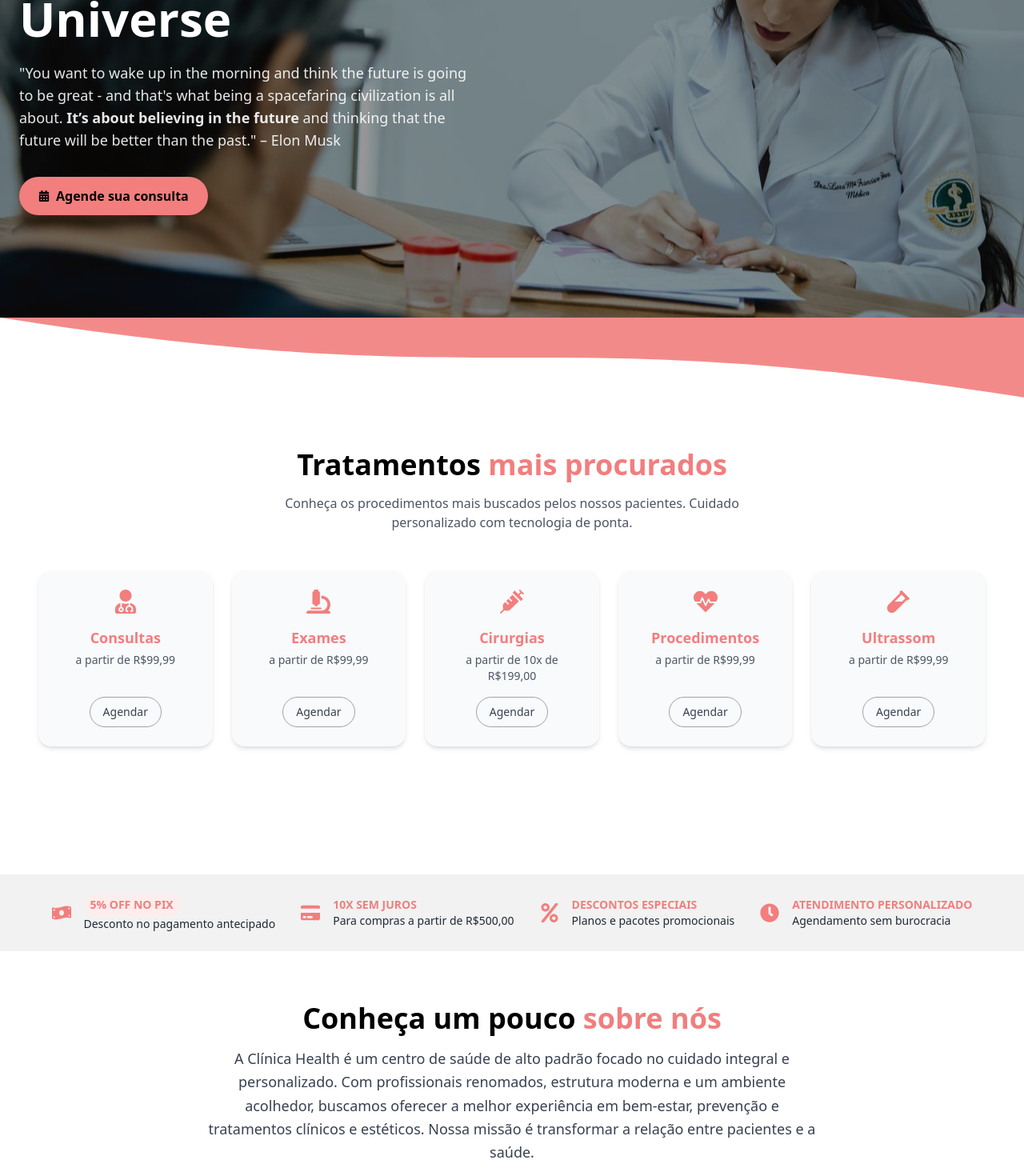
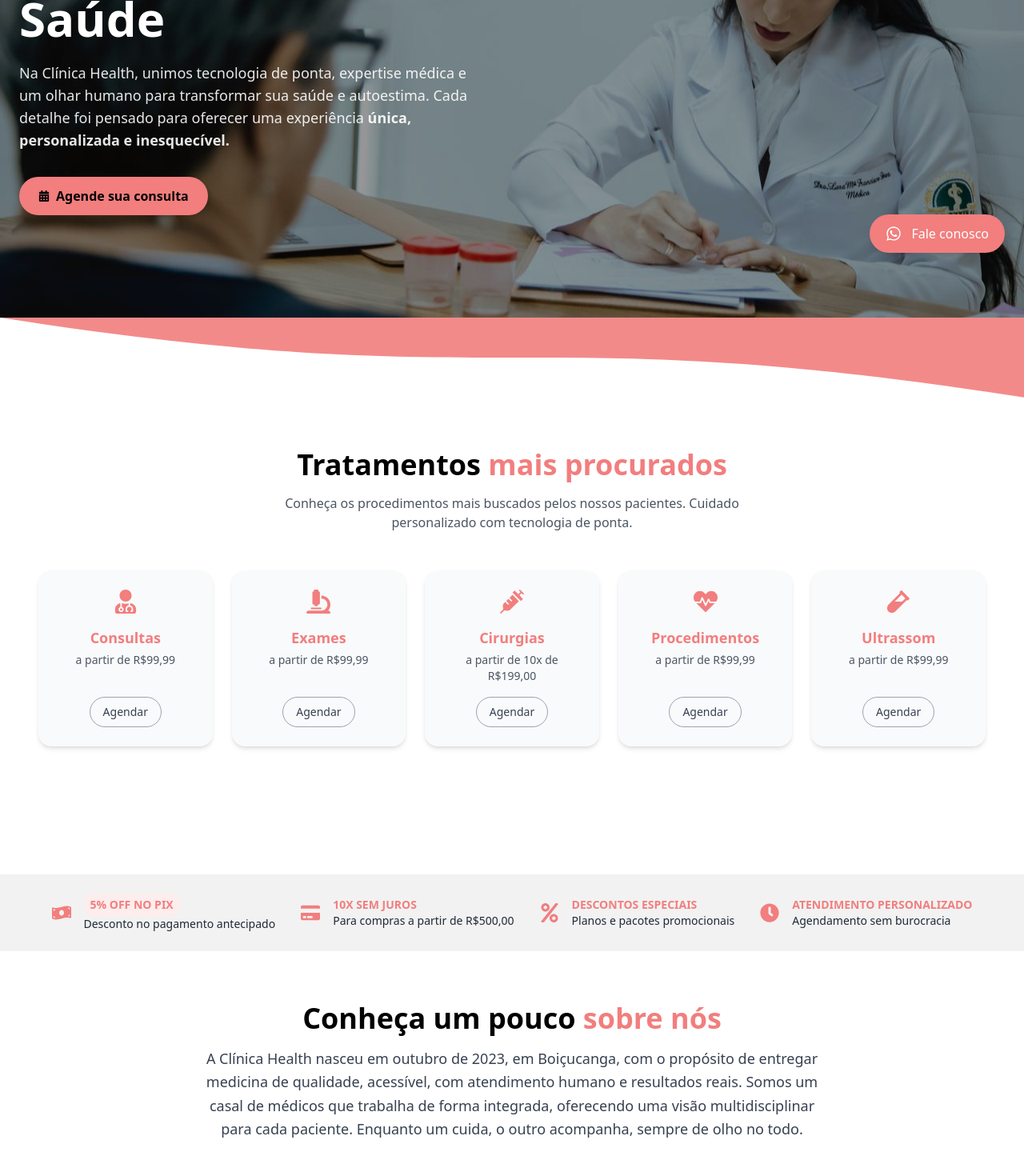
Before and after one commit to Bruno-Alvez/clinic-health-website, a React (Vite) app: page /home in a window 1280 px wide. Shown: the part 460-1930 px from the top of the page at 80% size. Built offline with nearby package versions, Linux system fonts and the light colour scheme.

Commit message:
feat: add WhatsApp CTA button and finalize specialty navigation structure

```diff
--- a/src/components/AboutSection.jsx
+++ b/src/components/AboutSection.jsx
@@ -52,7 +52,7 @@ const AboutSection = () => {
           Conheça um pouco <span className="text-[#F27E7E]">sobre nós</span>
         </h2>
         <p className="text-gray-700 text-lg leading-relaxed">
-          A Clínica Health é um centro de saúde de alto padrão focado no cuidado integral e personalizado. Com profissionais renomados, estrutura moderna e um ambiente acolhedor, buscamos oferecer a melhor experiência em bem-estar, prevenção e tratamentos clínicos e estéticos. Nossa missão é transformar a relação entre pacientes e a saúde.
+         A Clínica Health nasceu em outubro de 2023, em Boiçucanga, com o propósito de entregar medicina de qualidade, acessível, com atendimento humano e resultados reais. Somos um casal de médicos que trabalha de forma integrada, oferecendo uma visão multidisciplinar para cada paciente. Enquanto um cuida, o outro acompanha, sempre de olho no todo.
         </p>
       </div>
 
--- a/src/components/ClinicDifferentials.jsx
+++ b/src/components/ClinicDifferentials.jsx
@@ -10,21 +10,21 @@ function DiferenciaisSection() {
       title: "Tecnologia de Precisão",
       subtitle: "Aparelho Solon",
       description:
-        "Tratamentos com altíssima performance e segurança, utilizando uma das tecnologias mais modernas da estética médica.",
+        "Tecnologia nacional multifuncional com laser para melasma, acne, rejuvenescimento, rosácea e muito mais",
       image: img1,
-    },
-    {
-      title: "Tratamentos Personalizados",
-      subtitle: "Solução Atria",
-      description:
-        "Protocolos sob medida com foco em resultados reais e duradouros, aliados à experiência de nossos especialistas.",
-      image: img2,
     },
     {
       title: "Excelência Médica",
       subtitle: "Equipe Especializada",
       description:
         "Profissionais altamente capacitados e atualizados com as inovações mais recentes da medicina clínica e estética.",
+      image: img2,
+    },
+    {
+      title: "Tratamentos Personalizados",
+      subtitle: "Solução Atria",
+      description:
+        "Ultrassom micro e macrofocado, ideal para lifting facial e flacidez corporal, com resultados visíveis e duradouros.",
       image: img3,
     },
     {
@@ -47,7 +47,7 @@ function DiferenciaisSection() {
         >
           Nossos <span className="text-[#F27E7E]">Diferenciais</span>
           <p className="mt-4 font-normal text-gray-600 text-lg max-w-3xl mx-auto">
-          A Clínica Health oferece tecnologias e metodologias de última geração, as melhores disponíveis no mercado atual.
+          Nosso maior diferencial é esse cuidado médico completo, com acompanhamento real, sem promessas vazias, e com um olhar técnico e atualizado. A gente une conhecimento, carinho e tecnologia de ponta.
           </p>
         </motion.h2>
 
--- a/src/components/Footer.jsx
+++ b/src/components/Footer.jsx
@@ -1,5 +1,5 @@
 import { FaFacebookF, FaInstagram, FaTwitter } from "react-icons/fa";
-import logo from "../assets/images/logo-black.png"; // substitua pelo caminho correto do seu logo
+import logo from "../assets/images/logo-black.png";
 
 function Footer() {
   return (
@@ -14,17 +14,17 @@ function Footer() {
           />
         </div>
 
-        {/* Links - Endereço */}
+        {/* Adress */}
         <div>
           <h3 className="text-lg font-semibold mb-4 text-black">Endereço</h3>
           <ul className="space-y-2 text-sm text-white">
             <li><a href="#" className="hover:text-black">Rua Maria Caetana - 148</a></li>
-            <li><a href="#" className="hover:text-black">Boicucanga</a></li>
+            <li><a href="#" className="hover:text-black">Boiçucanga</a></li>
             <li><a href="#" className="hover:text-black">São Sebastião - SP</a></li>
           </ul>
         </div>
 
-        {/* Links - Especialidades */}
+        {/* Links - Especialits */}
         <div>
           <h3 className="text-lg font-semibold mb-4 text-black">Especialidades</h3>
           <ul className="space-y-2 text-sm text-white">
@@ -34,7 +34,7 @@ function Footer() {
           </ul>
         </div>
 
-        {/* Links - Profissionais */}
+        {/* Links - Professionals */}
         <div>
           <h3 className="text-lg font-semibold mb-4 text-black">Profissionais</h3>
           <ul className="space-y-2 text-sm text-white">
@@ -43,7 +43,7 @@ function Footer() {
           </ul>
         </div>
 
-        {/* Redes sociais + botão */}
+        {/* Social Icons + buttom */}
         <div className="flex flex-col items-center md:items-end gap-4">
           <div className="flex gap-4 text-black text-xl">
             <a href="#" className="hover:text-white transition"><FaTwitter /></a>
@@ -59,7 +59,7 @@ function Footer() {
         </div>
       </div>
 
-      {/* Linha final */}
+      {/* End Line */}
       <div className="mt-12 text-center text-sm text-black font-medium">
         © 2025 Clínica Health | Created by Alves Developer. Todos os direitos reservados.
       </div>
--- a/src/components/Header.jsx
+++ b/src/components/Header.jsx
@@ -12,16 +12,41 @@ const navLinks = [
 
 const dropdownLinks = {
   Dermatologia: [
-    { title: "Limpeza de Pele", href: "/dermatologia/limpeza" },
-    { title: "Peelings", href: "/dermatologia/peelings" },
+    { title: "Estética Facial", href: "/dermatologia/" },
+    { title: "Dermatologia Clínica", href: "/dermatologia/" },
+    { title: "Dermatologia Cirúrgica", href: "/dermatologia/" },
+    { title: "Toxina Botulínica", href: "/dermatologia/" },
+    { title: "Bioestimuladores", href: "/dermatologia/" },
+    { title: "Skinbooster", href: "/dermatologia/" },
+    { title: "Microagulhamento", href: "/dermatologia/" },
+    { title: "Peeling Químico", href: "/dermatologia/" },
+    { title: "Intradermoterapia", href: "/dermatologia/" },
+    { title: "LED Terapia", href: "/dermatologia/" },
+    { title: "Fios PDO", href: "/dermatologia/" },
+    { title: "Preenchimento Facial", href: "/dermatologia/" },
+    { title: "Preenchimento Glúteo", href: "/dermatologia/" },
+    { title: "Laser Solon", href: "/dermatologia/" },
+    { title: "Ultrassom Atria", href: "/dermatologia/" },
   ],
   Tricologia: [
-    { title: "Análise Capilar", href: "/tricologia/analise" },
-    { title: "Tratamento Queda", href: "/tricologia/queda" },
+    { title: "MMP (microinfusão de medicamentos)", href: "/tricologia/" },
+    { title: "PRP (plasma rico em plaquetas)", href: "/tricologia/" },
+    { title: "Mesoterapia", href: "/tricologia/" },
+    { title: "LED capilar (Capellux)", href: "/tricologia/" },
+    { title: "Biópsia do couro cabeludo", href: "/tricologia/" },
+    { title: "Tratamento clínico para alopecia e inflamações do couro cabeludo", href: "/tricologia/" },
   ],
   "Medicina Clínica e Hormonal": [
-    { title: "Terapia Hormonal", href: "/medicina/terapia" },
-    { title: "Check-up Completo", href: "/medicina/checkup" },
+    { title: "SOP", href: "/medicina/" },
+    { title: "Pós-menopausa e climatério", href: "/medicina/" },
+    { title: "Obesidade, emagrecimento e resistência insulínica", href: "/medicina/" },
+    { title: "Performance esportiva", href: "/medicina/" },
+    { title: "Lipedema", href: "/medicina/" },
+    { title: "Reposição hormonal", href: "/medicina/" },
+    { title: "Tratamento clínico e hormonal Tireodiano", href: "/medicina/" },
+    { title: "Aplicações subcutâneas como Ozempic e Mounjaro", href: "/medicina/" },
+    { title: "Reposição de Vitamina D e complexo B injetável", href: "/medicina/" },
+    { title: "Implanon", href: "/medicina/" },
   ],
 };
 
--- a/src/components/Hero.jsx
+++ b/src/components/Hero.jsx
@@ -21,11 +21,11 @@ function HeroSection() {
           className="text-left"
         >
           <h1 className="text-4xl md:text-6xl font-bold leading-tight text-white">
-            Revealing the <br className="hidden md:block" />
-            <span className="text-[#F27E7E]">Treasures</span> of the Universe
+            Onde Ciência  <br className="hidden md:block" />
+            <span className="text-[#F27E7E]">encontra</span> Beleza & Saúde
           </h1>
           <p className="mt-6 text-base md:text-lg text-white/90 max-w-xl">
-            "You want to wake up in the morning and think the future is going to be great - and that's what being a spacefaring civilization is all about. <strong>It’s about believing in the future</strong> and thinking that the future will be better than the past." – Elon Musk
+            Na Clínica Health, unimos tecnologia de ponta, expertise médica e um olhar humano para transformar sua saúde e autoestima. Cada detalhe foi pensado para oferecer uma experiência <strong>única, personalizada e inesquecível.</strong>
           </p>
 
           {/* Buttons */}
--- /dev/null
+++ b/src/components/WhatsappButtom.jsx
@@ -0,0 +1,23 @@
+import { FaWhatsapp } from "react-icons/fa";
+
+function WhatsappButton() {
+  const whatsappNumber = "5511999999999";
+  const message = encodeURIComponent(
+    "Olá, eu vim pelo site e gostaria de saber mais informações"
+  );
+  const whatsappLink = `https://wa.me/${whatsappNumber}?text=${message}`;
+
+  return (
+    <a
+      href={whatsappLink}
+      target="_blank"
+      rel="noopener noreferrer"
+      className="fixed bottom-6 right-6 z-50 bg-[#F27E7E] text-white px-5 py-3 rounded-full shadow-lg flex items-center gap-3 hover:bg-black transition duration-300"
+    >
+      <FaWhatsapp className="text-xl" />
+      <span className="hidden md:inline font-medium">Fale conosco</span>
+    </a>
+  );
+}
+
+export default WhatsappButton;
--- a/src/pages/Home.jsx
+++ b/src/pages/Home.jsx
@@ -8,6 +8,7 @@ import Hero from "../components/Hero"
 import PaymentBenefits from "../components/PaymentBenefits";
 import PopularTreatmentsSection from "../components/PopularTreatmentsSection";
 import ProfessionalsSection from "../components/ProfessionalsSection";
+import WhatsappButton from "../components/WhatsappButtom";
 
 function Home() {
   return (
@@ -22,6 +23,7 @@ function Home() {
       <ProfessionalsSection />
       <FaqSection />
       <Footer />
+      <WhatsappButton />
     </>
   );
 }
```
